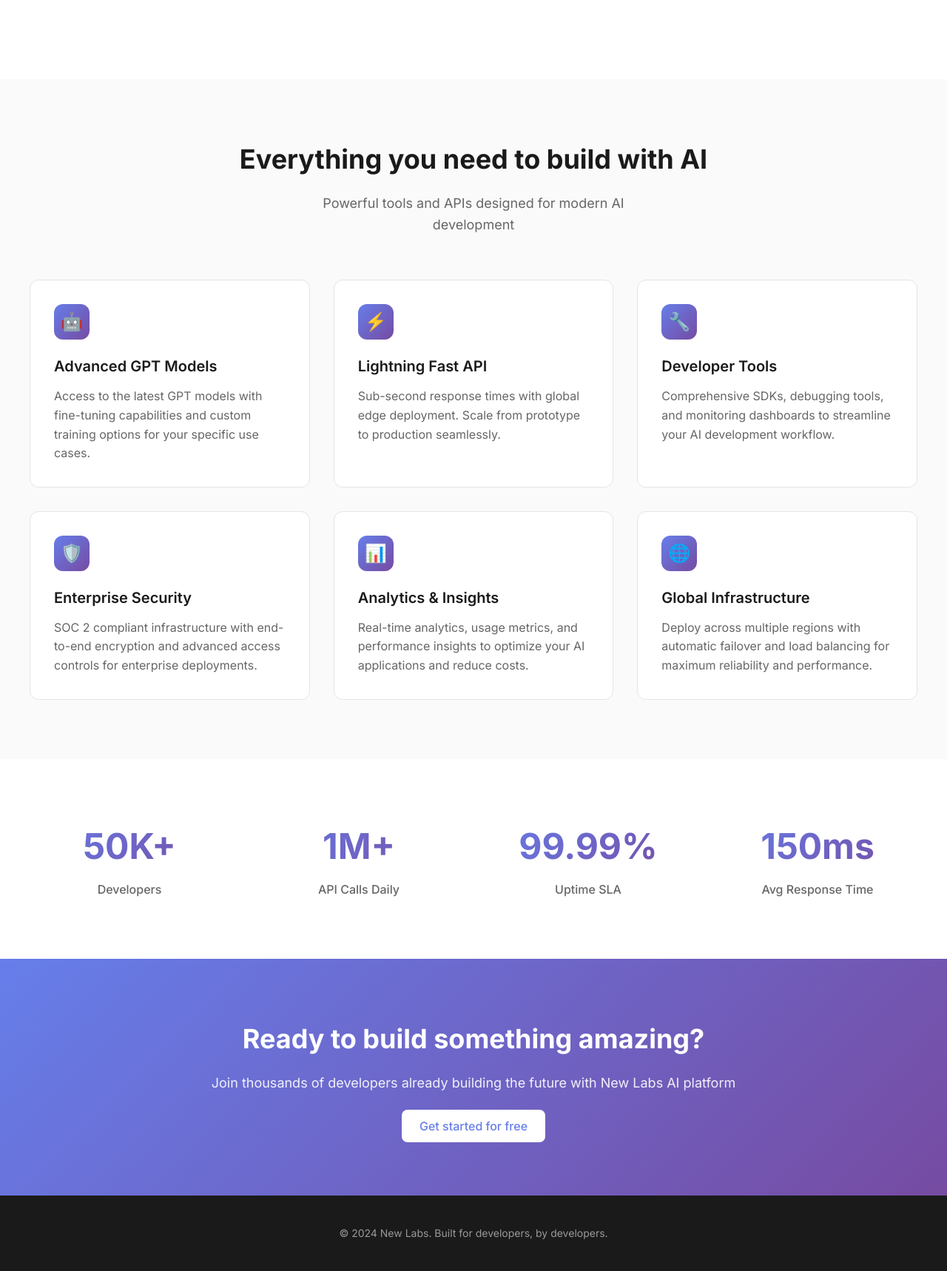
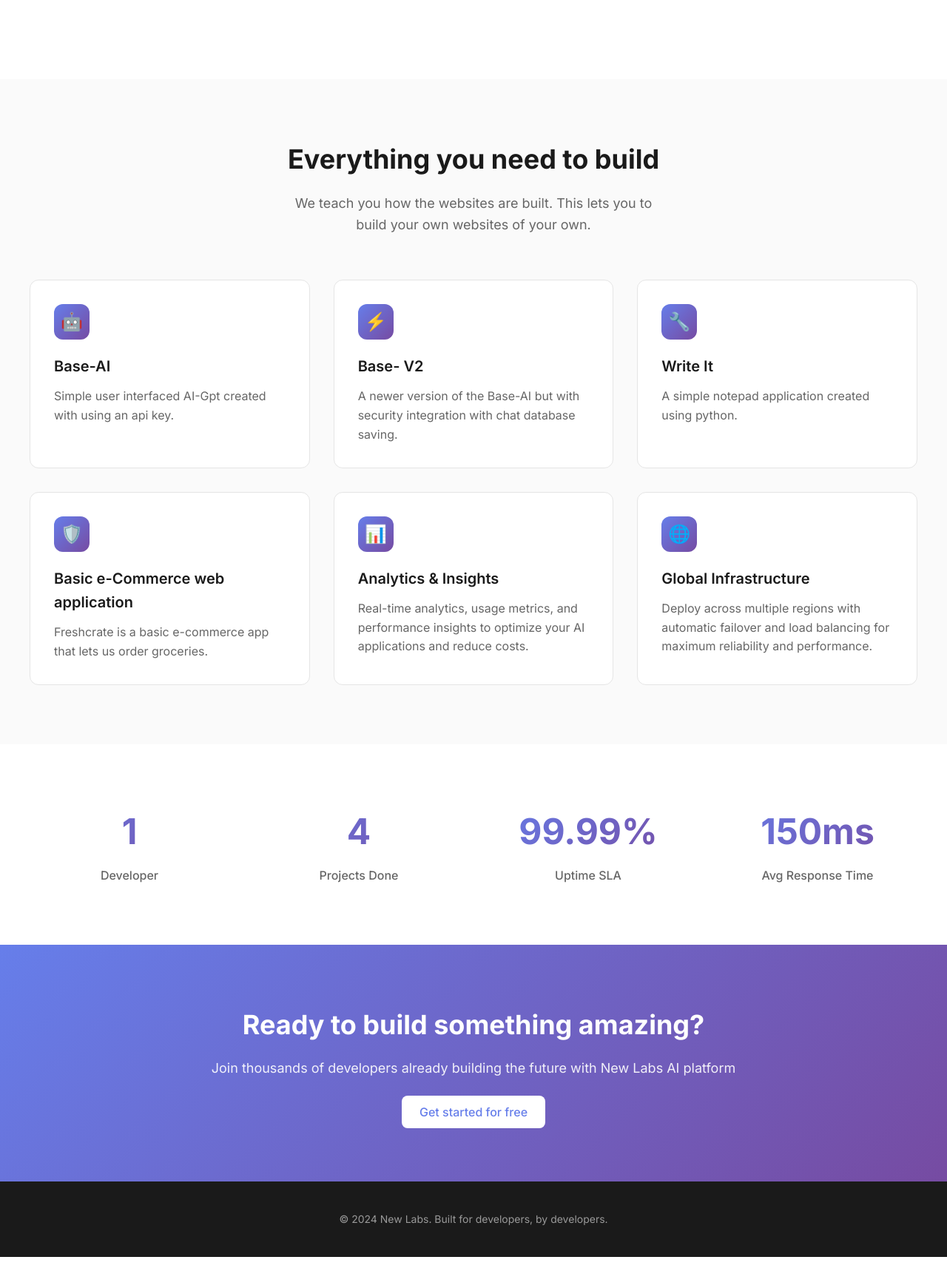
Before and after one commit to charan2717/New-Labs, a Flask app: page / in a window 1280 px wide. Shown: the part 494-2212 px from the top of the page at 74% size. Run offline with Flask 3, Linux system fonts and the light colour scheme.

Commit message:
Update index.html

```diff
--- a/templates/index.html
+++ b/templates/index.html
@@ -395,42 +395,39 @@
     <section class="features" id="features">
         <div class="features-container">
             <div class="features-header">
-                <h2 class="features-title">Everything you need to build with AI</h2>
+                <h2 class="features-title">Everything you need to build</h2>
                 <p class="features-subtitle">
-                    Powerful tools and APIs designed for modern AI development
+                    We teach you how the websites are built.
+                    This lets you to build your own websites of your own.
                 </p>
             </div>
             <div class="features-grid">
                 <div class="feature-card">
                     <div class="feature-icon">🤖</div>
-                    <h3 class="feature-title">Advanced GPT Models</h3>
+                    <h3 class="feature-title">Base-AI</h3>
                     <p class="feature-description">
-                        Access to the latest GPT models with fine-tuning capabilities
-                        and custom training options for your specific use cases.
+                       Simple user interfaced AI-Gpt created with using an api key.
                     </p>
                 </div>
                 <div class="feature-card">
                     <div class="feature-icon">⚡</div>
-                    <h3 class="feature-title">Lightning Fast API</h3>
+                    <h3 class="feature-title">Base- V2</h3>
                     <p class="feature-description">
-                        Sub-second response times with global edge deployment.
-                        Scale from prototype to production seamlessly.
+                        A newer version of the Base-AI but with security integration with chat database saving.
                     </p>
                 </div>
                 <div class="feature-card">
                     <div class="feature-icon">🔧</div>
-                    <h3 class="feature-title">Developer Tools</h3>
+                    <h3 class="feature-title">Write It</h3>
                     <p class="feature-description">
-                        Comprehensive SDKs, debugging tools, and monitoring
-                        dashboards to streamline your AI development workflow.
+                        A simple notepad application created using python.
                     </p>
                 </div>
                 <div class="feature-card">
                     <div class="feature-icon">🛡️</div>
-                    <h3 class="feature-title">Enterprise Security</h3>
+                    <h3 class="feature-title">Basic e-Commerce web application</h3>
                     <p class="feature-description">
-                        SOC 2 compliant infrastructure with end-to-end encryption
-                        and advanced access controls for enterprise deployments.
+                        Freshcrate is a basic e-commerce app that lets us order groceries.
                     </p>
                 </div>
                 <div class="feature-card">
@@ -457,12 +454,12 @@
     <section class="stats">
         <div class="stats-container">
             <div class="stat">
-                <div class="stat-number">50K+</div>
-                <div class="stat-label">Developers</div>
+                <div class="stat-number">1</div>
+                <div class="stat-label">Developer</div>
             </div>
             <div class="stat">
-                <div class="stat-number">1M+</div>
-                <div class="stat-label">API Calls Daily</div>
+                <div class="stat-number">4</div>
+                <div class="stat-label">Projects Done</div>
             </div>
             <div class="stat">
                 <div class="stat-number">99.99%</div>
```
